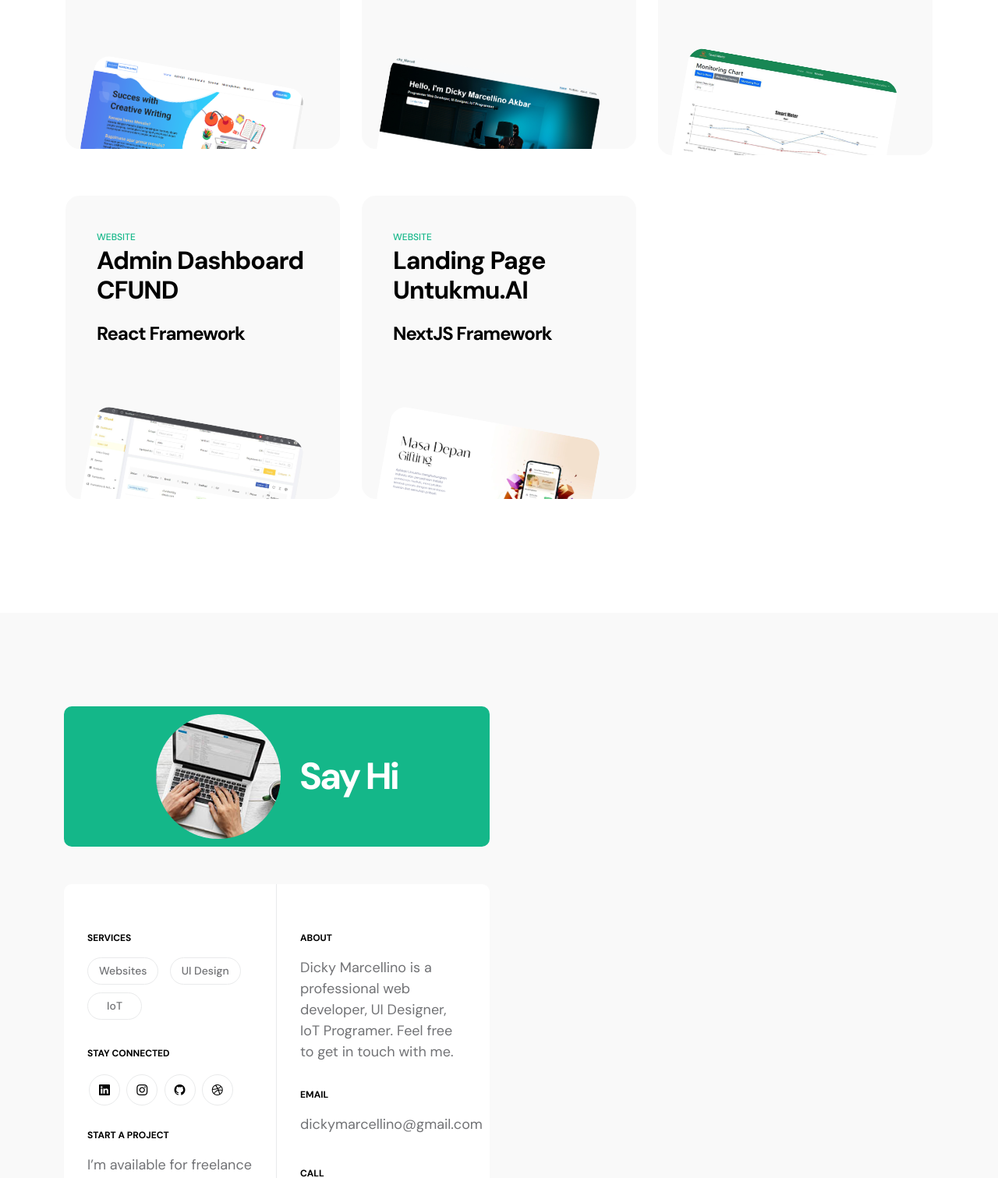
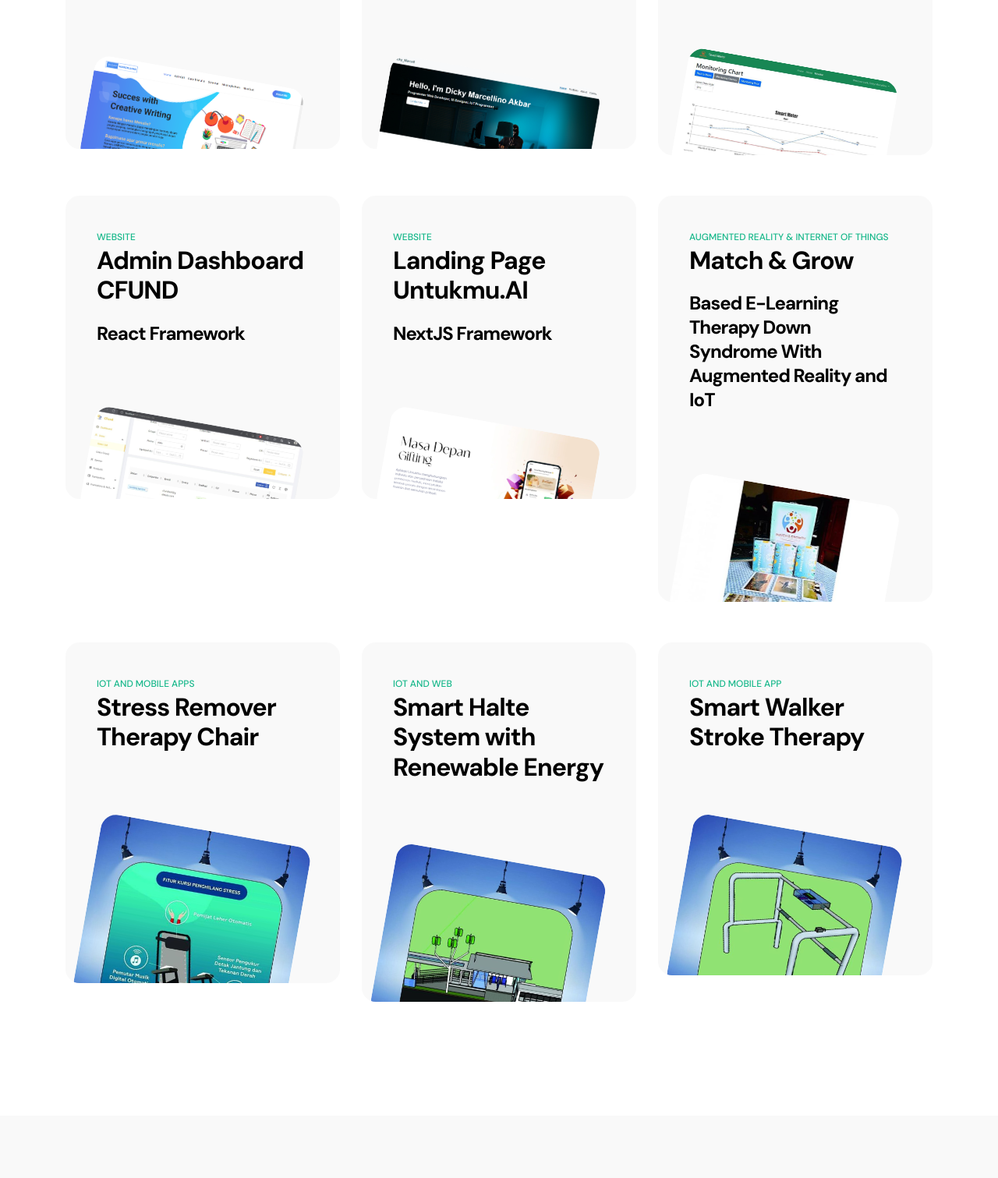
Before and after one commit to Dmarcellakbar/landingpage_portofolio, a plain HTML site: page index.html in a window 1280 px wide. Shown: the part 3543-5054 px from the top of the page at 78% size. Drawn offline with Linux system fonts and the light colour scheme.

Commit message:
update new 1

```diff
--- a/index.html
+++ b/index.html
@@ -327,10 +327,10 @@
                         </div>
 
                         <div class="col-lg-4 col-md-6 col-12">
-                            <a href="https://github.com/Dmarcellakbar/smart-meter" target="_blank">
+                            <a href="https://eprints.umm.ac.id/94808/" target="_blank">
                                 <div class="projects-thumb">
                                 <div class="projects-info">
-                                    <small class="projects-tag">Website</small>
+                                    <small class="projects-tag">Website & Journal</small>
 
                                     <h4 class="projects-title">System monitoring Energy</h4>
                                     <h5 class="projects-title">Laravel Framework</h5>
@@ -371,6 +371,71 @@
 
                                 <a href="images/untukmu.png" class="popup-image">
                                     <img src="images/untukmu.png" class="projects-image img-fluid" alt="">
+                                </a>
+                            </div>
+                        </a>
+                        </div>
+
+                        <div class="col-lg-4 col-md-6 col-12">
+                            <a href="https://github.com/Dmarcellakbar/Match-Growth" target="_blank">
+                                <div class="projects-thumb">
+                                <div class="projects-info">
+                                    <small class="projects-tag">Augmented Reality & Internet of Things</small>
+
+                                    <h4 class="projects-title">Match & Grow</h4>
+                                    <h5 class="projects-title">Based E-Learning Therapy Down Syndrome With Augmented Reality and IoT</h5>
+                                </div>
+
+                                <a href="images/mng.jpg" class="popup-image">
+                                    <img src="images/mng.jpg" class="projects-image img-fluid" alt="">
+                                </a>
+                            </div>
+                        </a>
+                        </div>
+
+                        <div class="col-lg-4 col-md-6 col-12">
+                            <a href="https://www.umm.ac.id/en/berita/kursi-terapi-penghilang-stres-menangi-ajang-inovasi-asean.html" target="_blank">
+                                <div class="projects-thumb">
+                                <div class="projects-info">
+                                    <small class="projects-tag">IoT and Mobile Apps</small>
+
+                                    <h4 class="projects-title">Stress Remover Therapy Chair</h4>
+                                </div>
+
+                                <a href="images/kursi.png" class="popup-image">
+                                    <img src="images/kursi.png" class="projects-image img-fluid" alt="">
+                                </a>
+                            </div>
+                        </a>
+                        </div>
+
+                        <div class="col-lg-4 col-md-6 col-12">
+                            <a href="https://dribbble.com/shots/22324166-Smart-Halte-System-with-Renewable-Energy" target="_blank">
+                                <div class="projects-thumb">
+                                <div class="projects-info">
+                                    <small class="projects-tag">IoT and Web</small>
+
+                                    <h4 class="projects-title">Smart Halte System with Renewable Energy</h4>
+                                </div>
+
+                                <a href="images/halte.png" class="popup-image">
+                                    <img src="images/halte.png" class="projects-image img-fluid" alt="">
+                                </a>
+                            </div>
+                        </a>
+                        </div>
+
+                        <div class="col-lg-4 col-md-6 col-12">
+                            <a href="https://dribbble.com/shots/22324171-Smart-Walker-Stroke-Therapy" target="_blank">
+                                <div class="projects-thumb">
+                                <div class="projects-info">
+                                    <small class="projects-tag">IoT and Mobile App</small>
+
+                                    <h4 class="projects-title">Smart Walker Stroke Therapy</h4>
+                                </div>
+
+                                <a href="images/walking.png" class="popup-image">
+                                    <img src="images/walking.png" class="projects-image img-fluid" alt="">
                                 </a>
                             </div>
                         </a>
```
Also changed, not shown: images/halte.png (added), images/kursi.png (added), images/mng.jpg (added), images/walking.png (added).
